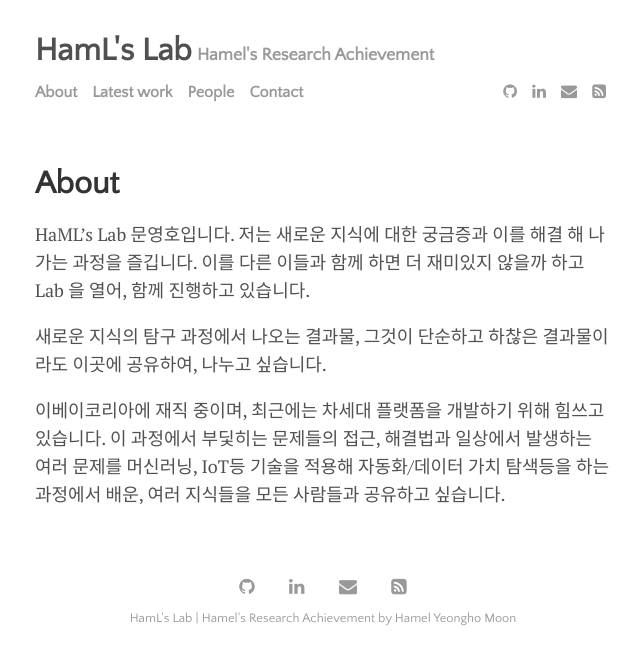
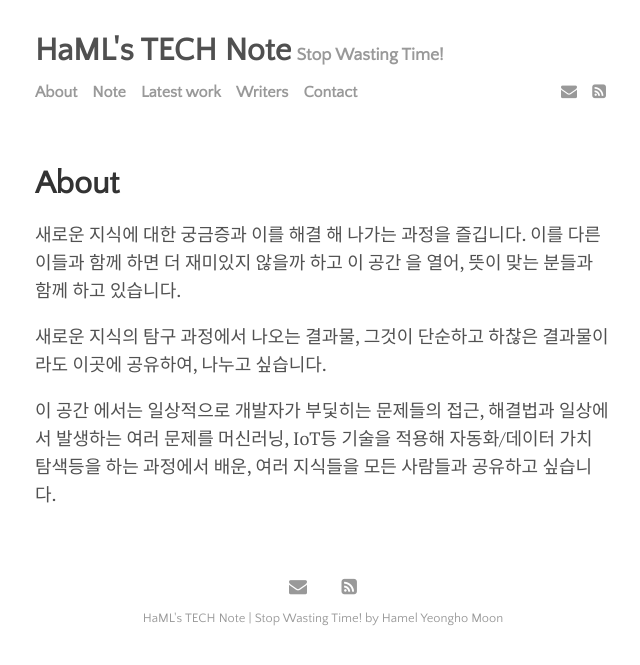
Before and after one commit to hamelmoon/hamelmoon.github.io, a Jekyll site: the page built from menu/about.md, in a window 1280 px wide. Shown: the top 665 px of the page, without its empty margins (317-957 px from the left). Built offline with Jekyll 4.4.1, drawn with Linux system fonts in a browser that asks for light colours; nearby versions of some CDN libraries.

Commit message:
add file

```diff
--- a/Gemfile
+++ b/Gemfile
@@ -8,10 +8,10 @@ source "https://rubygems.org"
 #
 # This will help ensure the proper Jekyll version is running.
 # Happy Jekylling!
-gem "jekyll", "~> 3.6.2"
+gem "jekyll"
 
 # This is the default theme for new Jekyll sites. You may change this to anything you like.
-gem "minima", "~> 2.0"
+gem "minima"
 
 # If you want to use GitHub Pages, remove the "gem "jekyll"" above and
 # uncomment the line below. To upgrade, run `bundle update github-pages`.
@@ -19,7 +19,7 @@ gem "minima", "~> 2.0"
 
 # If you have any plugins, put them here!
 group :jekyll_plugins do
-  gem "jekyll-feed", "~> 0.6"
+  gem "jekyll-feed"
 end
 
 # Windows does not include zoneinfo files, so bundle the tzinfo-data gem
--- a/_config.yml
+++ b/_config.yml
@@ -20,8 +20,8 @@ permalink:           none
 plugins:             [jekyll-paginate, jekyll-sitemap, jekyll-feed, jekyll-seo-tag]
 
 # Customise atom feed settings (this is where Jekyll-Feed gets configuration information)
-title:		           "HaML's Lab"
-description:	       "Hamel's Research Achievement"
+title:		           "HaML's Note"
+description:	       "Stop Wasting Time"
 author:              "Hamel Yeongho Moon"
 
 # RSS 2.0 can be used instead of Atom by uncommenting following two lines
--- a/_data/settings.yml
+++ b/_data/settings.yml
@@ -1,5 +1,5 @@
-title:  HamL's Lab
-tagline:  "Hamel's Research Achievement"
+title:  HaML's TECH Note
+tagline:  "Stop Wasting Time!"
 
 # Authors documented under _data
 
@@ -12,13 +12,14 @@ google-ID: 'UA-43019844-1'
 
 menu:
 - {name: 'About', path: 'menu', url: 'about.html'}
+- {name: 'Note', path: 'menu', url: 'work.html'}
 - {name: 'Latest work', path: 'menu', url: 'work.html'}
-- {name: 'People', path: 'menu', url: 'people.html'}
+- {name: 'Writers', path: 'menu', url: 'writers.html'}
 - {name: 'Contact', path: 'menu', url: 'contact.html'}
 
 # Available social icons are powered by Font Awesome, so you can use any icon that they offer
 social:
-- {icon: 'github', link: 'https://www.github.com/hamelmoon'}
-- {icon: 'linkedin', link: 'https://www.linkedin.com/in/yeongho-moon-11862975/'}
+# - {icon: 'github', link: 'https://www.github.com/hamelmoon'}
+# - {icon: 'linkedin', link: 'https://www.linkedin.com/in/yeongho-moon-11862975/'}
 - {icon: 'envelope', link: 'mailto:hamelmoon@gmail.com'}
 - {icon: 'rss-square', link: 'feed.xml'}
--- a/menu/about.md
+++ b/menu/about.md
@@ -2,12 +2,11 @@
 layout: page
 title: About
 ---
-HaML's Lab 문영호입니다. 저는 새로운 지식에 대한 궁금증과 이를 해결 해 나가는 과정을
-즐깁니다. 이를 다른 이들과 함께 하면 더 재미있지 않을까 하고 Lab 을 열어, 함께 진행하고 있습니다.
+새로운 지식에 대한 궁금증과 이를 해결 해 나가는 과정을 즐깁니다.
+이를 다른 이들과 함께 하면 더 재미있지 않을까 하고 이 공간 을 열어, 뜻이 맞는 분들과 함께 하고 있습니다.
 
 새로운 지식의 탐구 과정에서 나오는 결과물, 그것이 단순하고 하찮은 결과물이라도
 이곳에 공유하여, 나누고 싶습니다.
 
-이베이코리아에 재직 중이며, 최근에는 차세대 플랫폼을 개발하기 위해 힘쓰고 있습니다.
-이 과정에서 부딫히는 문제들의 접근, 해결법과 일상에서 발생하는 여러 문제를 머신러닝, IoT등 기술을 적용해 자동화/데이터 가치 탐색등을
+이 공간 에서는 일상적으로 개발자가 부딫히는 문제들의 접근, 해결법과 일상에서 발생하는 여러 문제를 머신러닝, IoT등 기술을 적용해 자동화/데이터 가치 탐색등을
 하는 과정에서 배운, 여러 지식들을 모든 사람들과 공유하고 싶습니다.
--- a/menu/people.md
+++ b/menu/writers.md
@@ -1,6 +1,6 @@
 ---
 layout: page
-title: People
+title: Writers
 ---
 
 ### Hamel Yeongho Moon
```
Also changed, not shown: _posts/2017-11-01-Welcome-to-HaMLsLab.md (+2 -2 lines), 1 other file.
